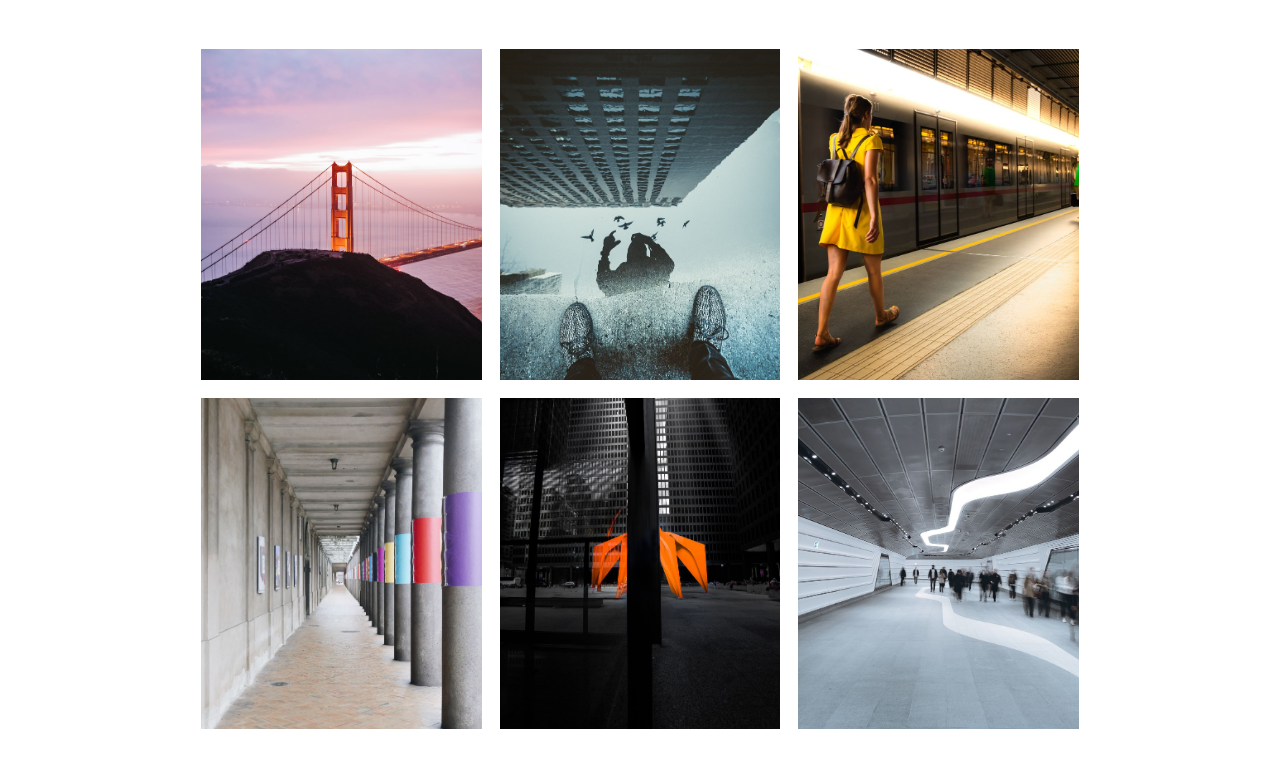
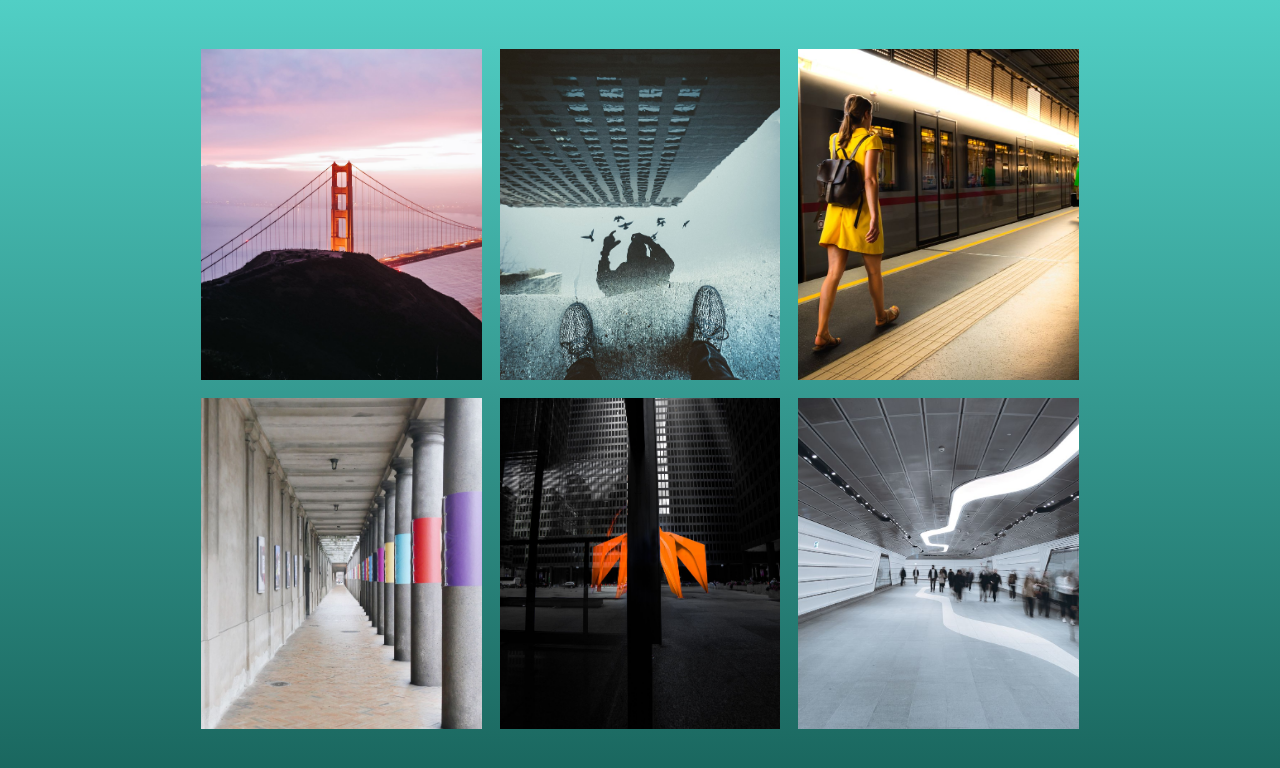
Before and after one commit to maciejlug/gallery-js-css, a plain HTML site: page Index.html in a window 1280 px wide. Drawn offline with Linux system fonts and the light colour scheme.

Commit message:
Update styles.css

```diff
--- a/styles.css
+++ b/styles.css
@@ -7,6 +7,8 @@ html, body {
 
     height: 100%;
     width: 100%;
+    background: rgb(24,99,91);
+    background: linear-gradient(0deg, rgba(24,99,91,1) 0%, rgba(81,207,197,1) 100%);
 }
 
 
```
